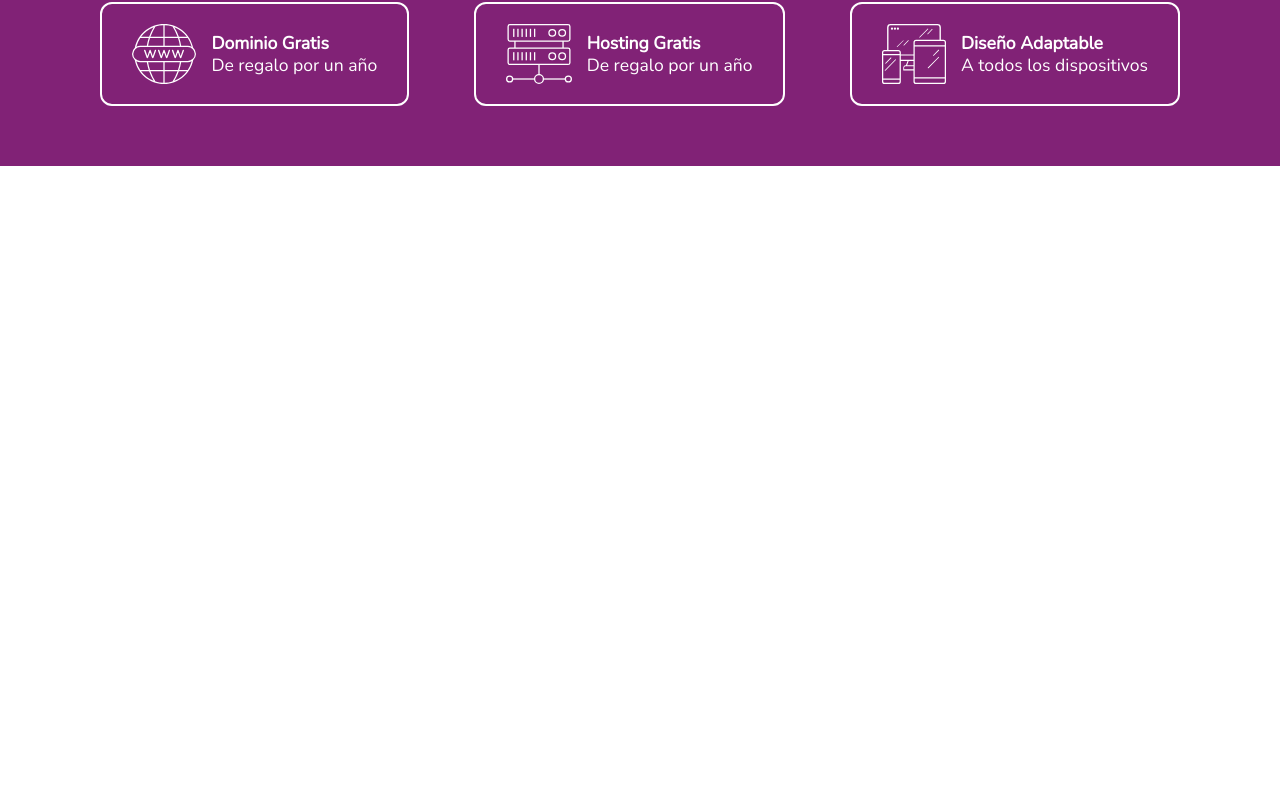
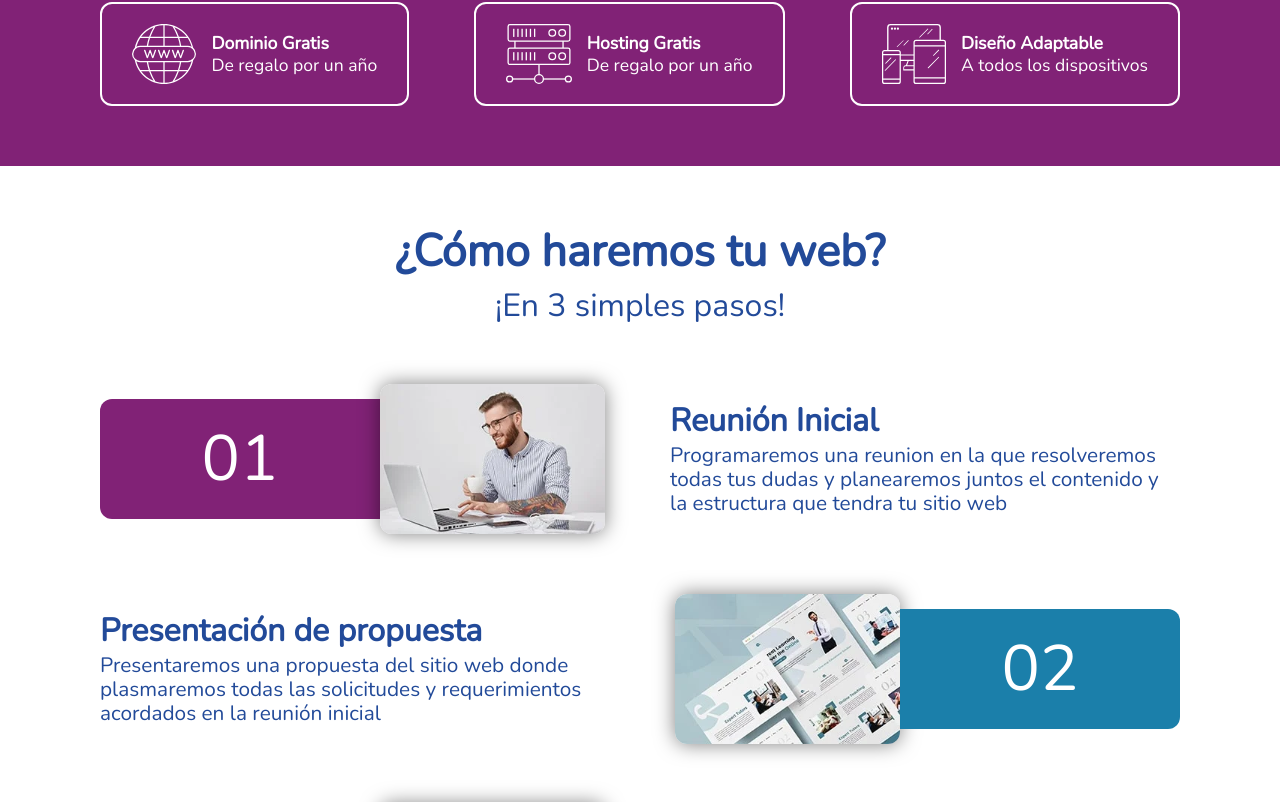
Before and after one commit to JhulianDev/IngenioWeb, a React (Vite) app: page / in a window 1280 px wide. Shown: the part 858-1660 px from the top of the page. Before the commit the page ends 1024 px from the top, so only its background shows below. Built offline with nearby package versions, Linux system fonts and the light colour scheme.

Commit message:
Se agrega la seccion 'Pasos' a la aplicacion principal

```diff
--- a/src/components/App.jsx
+++ b/src/components/App.jsx
@@ -1,6 +1,7 @@
 import React from 'react';
 import Portada from './sections/portada/Portada';
 import Beneficios from './sections/beneficios/Beneficios';
+import Pasos from './sections/pasos/Pasos';
 
 
 const App = () => {
@@ -8,6 +9,7 @@ const App = () => {
     <>
       <Portada />
       <Beneficios />
+      <Pasos />
     </>
   );
 };
```
